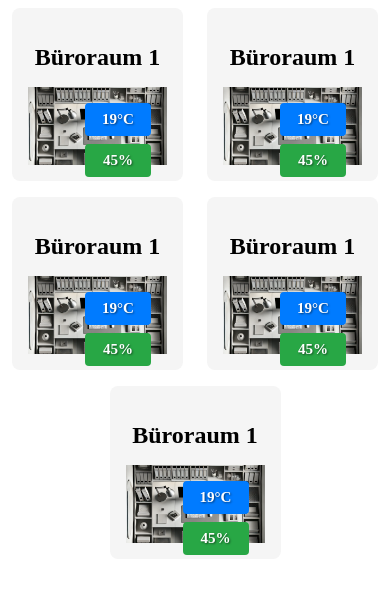
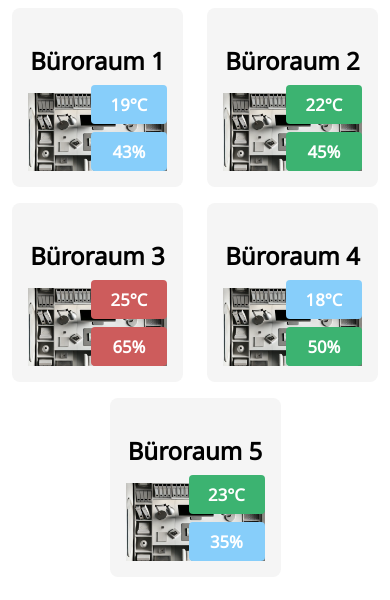
Before and after one commit to To-Kar/GesundesBuero, a Vue app: page /room in a window 390 px wide. Shown: the top 600 px of the page. Built offline with nearby package versions, Linux system fonts and the light colour scheme.

Commit message:
Rooms wurden überarbeitet

```diff
--- a/src/components/Room.vue
+++ b/src/components/Room.vue
@@ -1,37 +1,69 @@
 <script>
 export default {
-  name: 'Room',
+  name: "Room",
   props: {
     name: {
       type: String,
-      default: 'Büroraum 1'
+      default: "Büroraum",
     },
     temperature: {
       type: Number,
-      default: 19
+      required: true, // Temperatur ist erforderlich
     },
     humidity: {
       type: Number,
-      default: 45
-    }
-  }
-}
+      required: true, // Luftfeuchtigkeit ist erforderlich
+    },
+    number: {
+      type: Number,
+      required: true, // Die Nummer des Raums ist erforderlich
+    },
+  },
+  computed: {
+    // Farbe basierend auf der Temperatur
+    temperatureColor() {
+      if (this.temperature < 20) return "#87cefa"; // Unter 20°C → Blau
+      if (this.temperature > 24) return "#cd5c5c"; // Über 24°C → Rot
+      return "#3cb371"; // Dazwischen → Grün
+    },
+    // Farbe basierend auf der Luftfeuchtigkeit
+    humidityColor() {
+      if (this.humidity < 45) return "#87cefa"; // Unter 30% → Blau
+      if (this.humidity > 55) return "#cd5c5c"; // Über 60% → Rot
+      return "#3cb371"; // Dazwischen → Grün
+    },
+  },
+};
 </script>
 
 <template>
   <div class="room-card">
-    <h2 class="room-title">{{ name }}</h2>
+    <h2 class="room-title">{{ name }} {{ number }}</h2>
     <div class="room-layout">
-      <img src="../assets/Büro1.jpg" alt="Raum Layout" class="room-image">
+      <img src="../assets/Büro1.jpg" alt="Raum Layout" class="room-image" />
       <div class="metrics">
-        <div class="temperature">{{ temperature }}°C</div>
-        <div class="humidity">{{ humidity }}%</div>
+        <!-- Dynamische Farbe für Temperatur -->
+        <div class="temperature" :style="{ backgroundColor: temperatureColor }">
+          {{ temperature }}°C
+        </div>
+        <!-- Dynamische Farbe für Luftfeuchtigkeit -->
+        <div class="humidity" :style="{ backgroundColor: humidityColor }">
+          {{ humidity }}%
+        </div>
       </div>
     </div>
   </div>
 </template>
 
 <style scoped>
+@import url('https://fonts.googleapis.com/css2?family=Noto+Sans:wght@400;display=swap');
+
+/* Anwenden des Fonts */
+.room-card {
+  font-family: 'Noto Sans', sans-serif;
+}
+
+/* Hauptcontainer */
 .room-card {
   background-color: #f5f5f5;
   border-radius: 8px;
@@ -42,12 +74,14 @@ export default {
   margin: auto;
 }
 
+/* Titel */
 .room-title {
   font-size: 1.5rem;
   margin-bottom: 1rem;
   text-align: center;
 }
 
+/* Bildlayout */
 .room-layout {
   position: relative;
   width: 100%;
@@ -55,6 +89,7 @@ export default {
   padding-top: 56.25%; /* 16:9 Aspect Ratio */
 }
 
+/* Raum-Bild */
 .room-image {
   position: absolute;
   top: 0;
@@ -64,46 +99,26 @@ export default {
   object-fit: cover;
 }
 
+/* Temperatur- und Luftfeuchtigkeitsanzeige */
 .metrics {
   position: absolute;
-  right: 1rem;
-  top: 1rem;
+  right: 0;
+  bottom: 0;
   display: flex;
   flex-direction: column;
   gap: 0.5rem;
-  font-size: 1rem; /* Dynamische Schriftgröße */
 }
 
+/* Dynamische Anzeige für Temperatur und Luftfeuchtigkeit */
 .temperature,
 .humidity {
   padding: 0.5rem;
   border-radius: 4px;
+  color: white; /* Textfarbe immer weiß */
   text-align: center;
-  font-size: calc(0.8rem + 1vw); /* Dynamische Schriftgröße basierend auf der Fensterbreite */
   font-weight: bold;
-  color: white;
-  width: fit-content;
-  min-width: 50px;
-  text-shadow: 1px 1px 2px rgba(0, 0, 0, 0.5); /* Für bessere Lesbarkeit */
-}
-
-.temperature {
-  background-color: #007bff; /* Blaue Farbe */
-}
-
-.humidity {
-  background-color: #28a745; /* Grüne Farbe */
-}
-
-/* Responsive Anpassungen */
-@media (max-width: 768px) {
-  .metrics {
-    font-size: 0.9rem;
-  }
-
-  .temperature,
-  .humidity {
-    font-size: calc(0.7rem + 1vw);
-  }
+  min-width: 60px;
+  max-width: 100px;
+  font-size: calc(0.8rem + 1vw); /* Dynamische Schriftgröße */
 }
 </style>
--- a/src/style.css
+++ /dev/null
@@ -1,84 +0,0 @@
-<template>
-  <div class="room">
-    <div class="room-header">
-      <h2>{{ roomName }}</h2>
-    </div>
-    <div class="room-info">
-      <div class="sensor-data temperature">
-        <p>{{ temperature }}°C</p>
-      </div>
-      <div class="sensor-data humidity">
-        <p>{{ humidity }}%</p>
-      </div>
-    </div>
-  </div>
-</template>
-
-<script>
-export default {
-  name: 'Room',
-  props: {
-    roomName: {
-      type: String,
-      required: true
-    },
-    temperature: {
-      type: Number,
-      required: true
-    },
-    humidity: {
-      type: Number,
-      required: true
-    }
-  }
-};
-</script>
-
-<style scoped>
-.room {
-  display: flex;
-  flex-direction: column;
-  align-items: flex-start;
-  border: 1px solid #ccc;
-  border-radius: 16px;
-  padding: 16px;
-  width: 320px;
-  background-color: var(--background-color, #ffffff);
-  box-shadow: 0 4px 8px rgba(0, 0, 0, 0.1);
-  margin: 20px;
-  font-family: inherit; /* Verwende die global definierte Schriftart */
-  color: var(--color, #213547); /* Anpassung an den bevorzugten Farbschema */
-}
-
-.room-header {
-  font-size: 1.5em;
-  font-weight: bold;
-  margin-bottom: 16px;
-  text-align: left;
-}
-
-.room-info {
-  display: flex;
-  gap: 16px;
-}
-
-.sensor-data {
-  display: flex;
-  justify-content: center;
-  align-items: center;
-  width: 80px;
-  height: 80px;
-  border-radius: 12px;
-  color: white;
-  font-weight: bold;
-  font-size: 1.2em;
-}
-
-.temperature {
-  background-color: #646cff; /* Anpassung an den globalen Link-Hover-Farbton */
-}
-
-.humidity {
-  background-color: #4caf50; /* Grün für Luftfeuchtigkeit bleibt unverändert */
-}
-</style>
--- a/src/views/RoomView.vue
+++ b/src/views/RoomView.vue
@@ -1,23 +1,35 @@
 <script>
-import Room from '../components/Room.vue'
+import Room from "../components/Room.vue";
 
 export default {
-  name: 'RoomView',
+  name: "RoomView",
   components: {
-    Room
-  }
-}
+    Room,
+  },
+  data() {
+    return {
+      rooms: [
+        { number: 1, temperature: 19, humidity: 43 },
+        { number: 2, temperature: 22, humidity: 45 },
+        { number: 3, temperature: 25, humidity: 65 },
+        { number: 4, temperature: 18, humidity: 50 },
+        { number: 5, temperature: 23, humidity: 35 },
+      ],
+    };
+  },
+};
 </script>
 
 <template>
   <div class="room-view">
-    <Room />
-    <Room />
-    <Room />
-    <Room />
-    <Room />
+    <Room
+      v-for="room in rooms"
+      :key="room.number"
+      :number="room.number"
+      :temperature="room.temperature"
+      :humidity="room.humidity"
+    />
   </div>
-
 </template>
 
 <style scoped>
```
